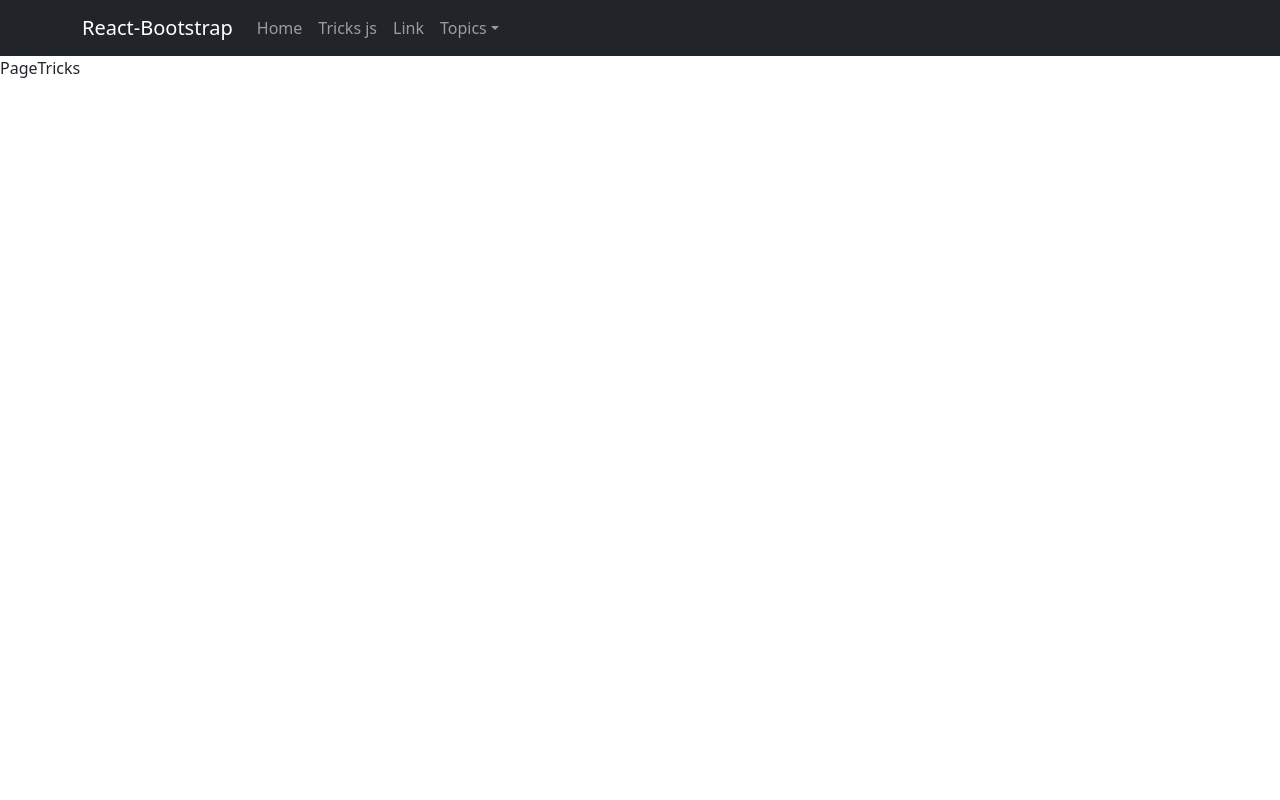
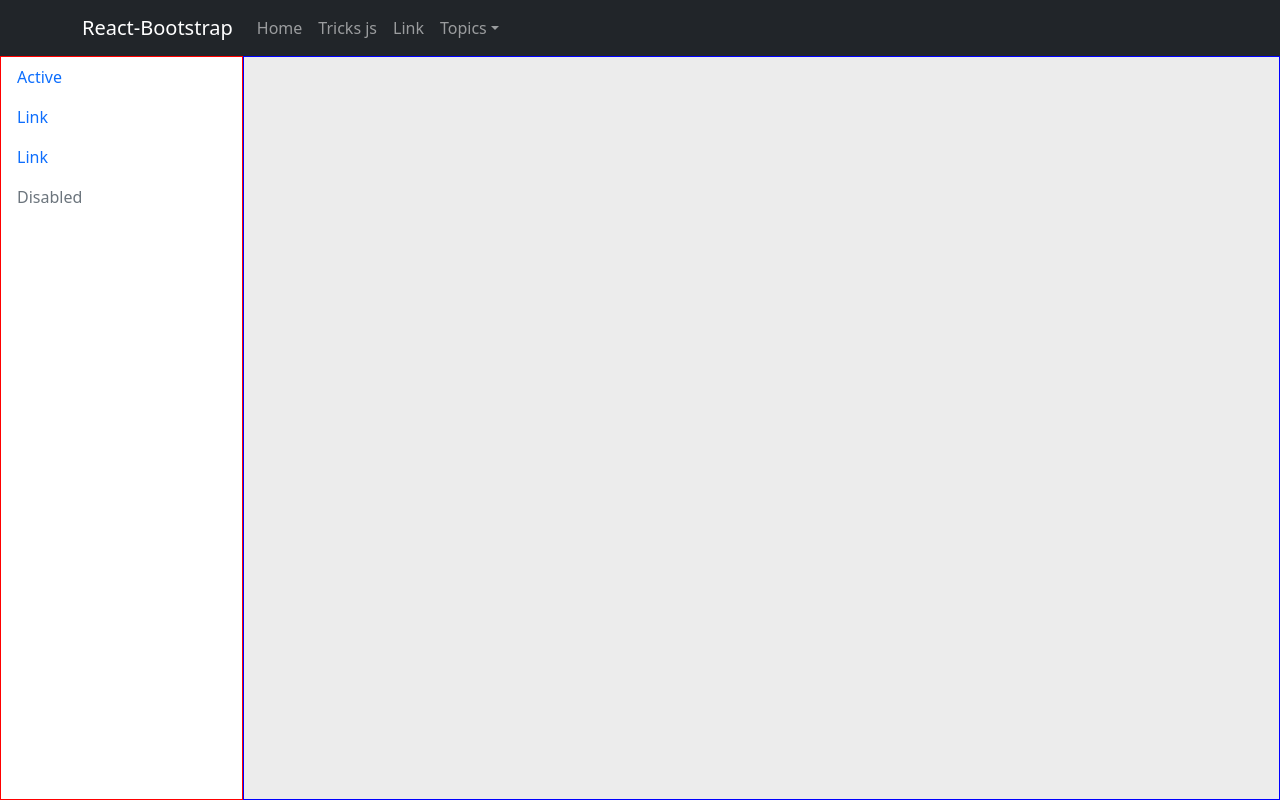
Before and after one commit to crisak/blog-crisak, a React (Create React App) app: page /tricks in a window 1280 px wide. Built offline with nearby package versions, Linux system fonts and the light colour scheme.

Commit message:
Create page tricks

```diff
--- a/src/App.tsx
+++ b/src/app/App.tsx
@@ -1,16 +1,17 @@
 import { BrowserRouter } from "react-router-dom";
-import { Navbar } from "./common/components/navbar/Navbar";
-import { Router } from "./router";
+import { Navbar } from "../common/components/navbar/Navbar";
+import { Router } from "./Router";
+import { BodyContainer } from "./styles";
 
 function App() {
   return (
     <BrowserRouter>
-      <div>
+      <BodyContainer>
         <Navbar />
         <main>
           <Router />
         </main>
-      </div>
+      </BodyContainer>
     </BrowserRouter>
   );
 }
--- a/src/router.tsx
+++ b/src/app/Router.tsx
@@ -1,12 +1,12 @@
 import { Route, Routes } from "react-router-dom";
-import { PageHome, PageJsFundamentals, PageTricks } from "./pages";
+import { PageHome, PageJsFundamentals, PageTricks } from "../pages";
 
 export const Router = () => {
   const routerList = [
     { id: 1, path: "/", element: <PageHome /> },
     { id: 1, path: "/home", element: <PageHome /> },
     { id: 2, path: "/js-fundamentals", element: <PageJsFundamentals /> },
-    { id: 2, path: "/tricks", element: <PageTricks /> },
+    { id: 2, path: "/tricks/*", element: <PageTricks /> },
     { id: 4, path: "/*", element: <PageHome /> },
   ];
   return (
--- /dev/null
+++ b/src/app/styles.ts
@@ -0,0 +1,6 @@
+import styled from "styled-components";
+
+export const BodyContainer = styled.body`
+  height: 100vh;
+  background-color: #ececec;
+`;
--- a/src/index.tsx
+++ b/src/index.tsx
@@ -1,7 +1,7 @@
 import React from "react";
 import ReactDOM from "react-dom";
 import "bootstrap/dist/css/bootstrap.min.css";
-import App from "./App";
+import App from "./app/App";
 import reportWebVitals from "./reportWebVitals";
 
 ReactDOM.render(
--- a/src/pages/pageTricks/PageTricks.tsx
+++ b/src/pages/pageTricks/PageTricks.tsx
@@ -1,3 +1,25 @@
+import { Nav } from "react-bootstrap";
+import { Router } from "./Router";
+import { PageTrickContainer } from "./styles";
+
 export const PageTricks = () => {
-  return <p>PageTricks</p>;
+  // const navigate = (path: string) => {
+  //   link(path);
+  // };
+
+  return (
+    <PageTrickContainer>
+      <Nav defaultActiveKey="/debounce" className="flex-column">
+        <Nav.Link eventKey="debounce">Active</Nav.Link>
+        <Nav.Link eventKey="link-1">Link</Nav.Link>
+        <Nav.Link eventKey="link-2">Link</Nav.Link>
+        <Nav.Link eventKey="disabled" disabled>
+          Disabled
+        </Nav.Link>
+      </Nav>
+      <main>
+        <Router />
+      </main>
+    </PageTrickContainer>
+  );
 };
--- /dev/null
+++ b/src/pages/pageTricks/Router.tsx
@@ -0,0 +1,17 @@
+import { Route, Routes } from "react-router-dom";
+import { Debounce, TricksHome } from "./components";
+
+export const Router = () => {
+  const routerList = [
+    { id: 4, path: "/tricks/all", element: <TricksHome /> },
+    { id: 2, path: "/tricks/debounce", element: <Debounce /> },
+    { id: 4, path: "/tricks/*", element: <TricksHome /> },
+  ];
+  return (
+    <Routes>
+      {routerList.map(({ id, path, element }) => (
+        <Route key={id} path={path} element={element} />
+      ))}
+    </Routes>
+  );
+};
--- /dev/null
+++ b/src/pages/pageTricks/components/debounce/Debounce.tsx
@@ -0,0 +1,3 @@
+export const Debounce = () => {
+  return <p>Debounce</p>;
+};
--- /dev/null
+++ b/src/pages/pageTricks/components/index.ts
@@ -0,0 +1,2 @@
+export * from './debounce/Debounce';
+export * from './tricksHome/TricksHome';
--- /dev/null
+++ b/src/pages/pageTricks/components/tricksHome/TricksHome.tsx
@@ -0,0 +1,3 @@
+export const TricksHome = () => {
+  return <p>TricksHome</p>;
+};
--- /dev/null
+++ b/src/pages/pageTricks/styles.ts
@@ -0,0 +1,19 @@
+import styled from "styled-components";
+import { heightNavbar } from "../../theme/variables";
+export const PageTrickContainer = styled.div`
+  display: flex;
+  width: 100%;
+
+  & > div {
+    border: 1px solid red;
+    background-color: white;
+    width: 300px;
+    height: calc(100vh - ${heightNavbar});
+    overflow-y: auto;
+  }
+
+  main {
+    width: 100%;
+    border: 1px solid blue;
+  }
+`;
--- /dev/null
+++ b/src/theme/variables.ts
@@ -0,0 +1 @@
+export const heightNavbar = "56px";
```
Also changed, not shown: 1 other file (tests, documents, lock files or other folders).
